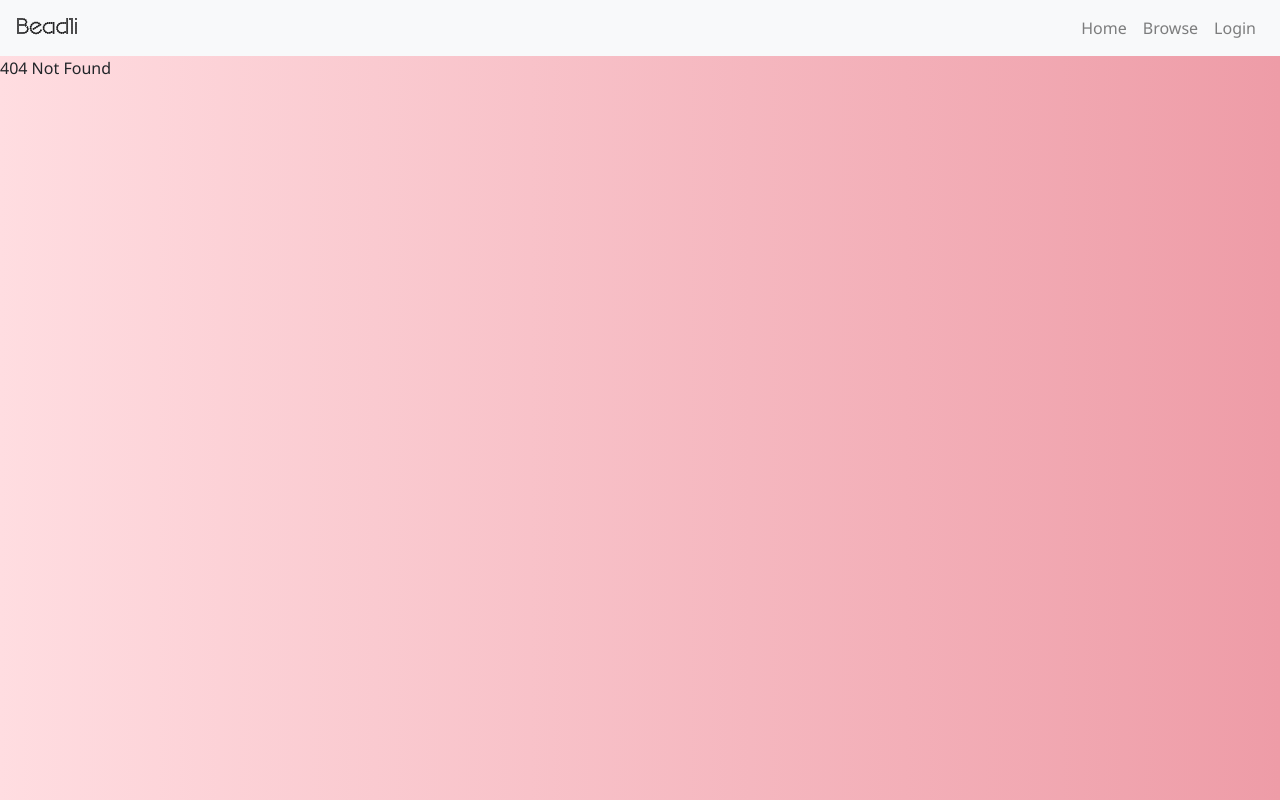
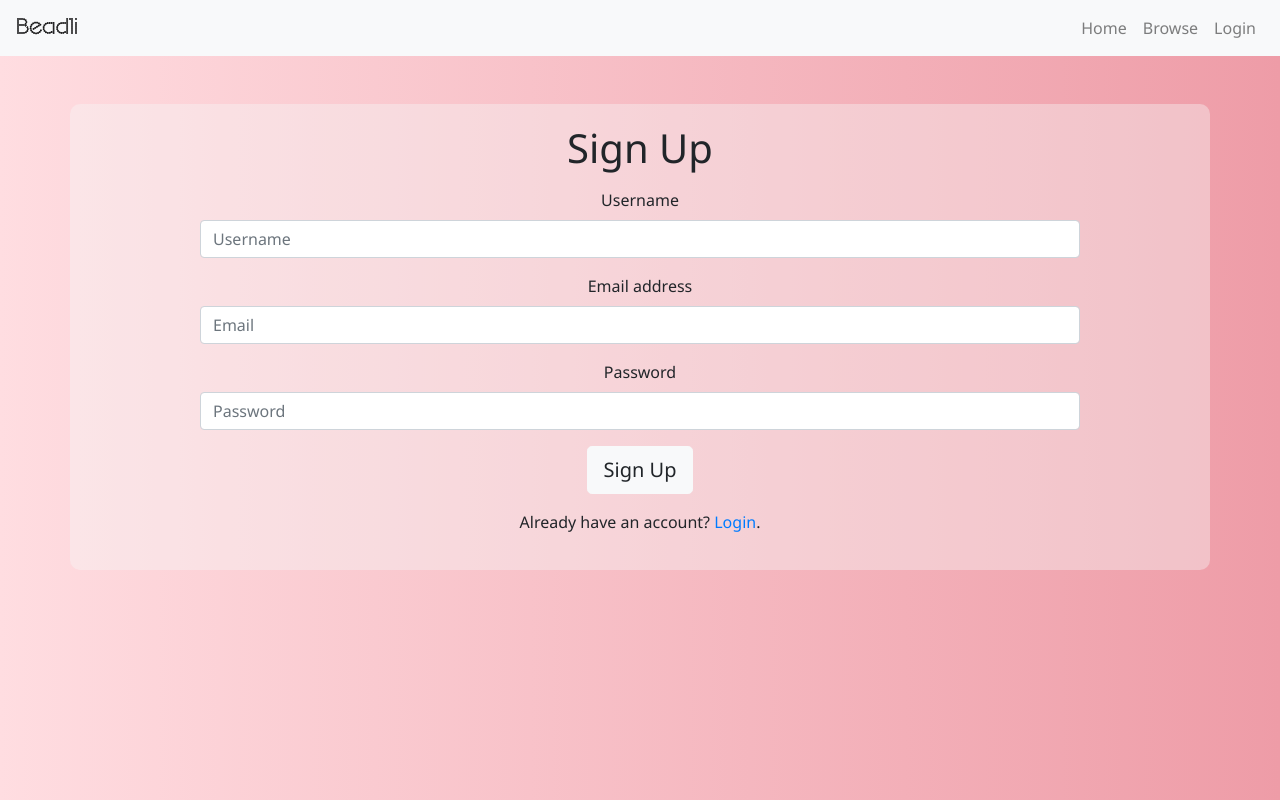
Before and after one commit to SamTaub/project-3, a React (Create React App) app in the folder client/: page /signup in a window 1280 px wide. Before the commit this address had no page. Built offline with nearby package versions, Linux system fonts and the light colour scheme.

Commit message:
Create basic sign up page and associated styles

```diff
--- a/client/src/App.js
+++ b/client/src/App.js
@@ -3,6 +3,7 @@ import { BrowserRouter as Router, Route, Switch } from "react-router-dom";
 import Home from "./pages/Home/Home";
 import NoMatch from "./pages/NoMatch";
 import Login from "./pages/Login/Login";
+import Signup from "./pages/Signup/Signup";
 import Nav from "./components/Nav";
 
 class App extends Component {
@@ -14,6 +15,7 @@ class App extends Component {
           <Switch>
             <Route exact path="/" component={Home} />
             <Route exact path="/login" component={Login} />
+            <Route exact path="/signup" component={Signup} />
             <Route component={NoMatch} />
           </Switch>
         </div>
--- a/client/src/pages/Home/style.css
+++ b/client/src/pages/Home/style.css
@@ -1,6 +1,10 @@
 @font-face {
   font-family: "Beadli";
   src: url("../../assets/fonts/DOTLH___.TTF") format("truetype"); /* Safari, Android, iOS */
+}
+
+.container {
+  margin-top: 9em;
 }
 
 #mast {
--- a/client/src/pages/Login/Login.js
+++ b/client/src/pages/Signup/Signup.js
@@ -1,6 +1,6 @@
 import React from "react";
 import { Link } from "react-router-dom";
-import "./style.css";
+// import "./style.css";
 
 function Login() {
   return (
@@ -8,8 +8,17 @@ function Login() {
       <div className="row justify-content-center align-items-center text-center">
         <div className="col-lg-10">
           <div className="card-body">
-          <h1 className="mb-3">Login</h1>
-            <form className="login">
+          <h1 className="mb-3">Sign Up</h1>
+            <form className="signup">
+            <div className="form-group">
+                <label htmlFor="username-input">Username</label>
+                <input
+                  type="text"
+                  className="form-control"
+                  id="username-input"
+                  placeholder="Username"
+                />
+              </div>
               <div className="form-group">
                 <label htmlFor="email-input">Email address</label>
                 <input
@@ -29,11 +38,11 @@ function Login() {
                 />
               </div>
               <button type="submit" className="btn btn-light btn-lg">
-                Login
+                Sign Up
               </button>
             </form>
             <p className="mt-3">
-              Need an account? <Link to="/signup">Sign up.</Link>
+              Already have an account? <Link to="/login">Login</Link>.
             </p>
           </div>
         </div>
```
